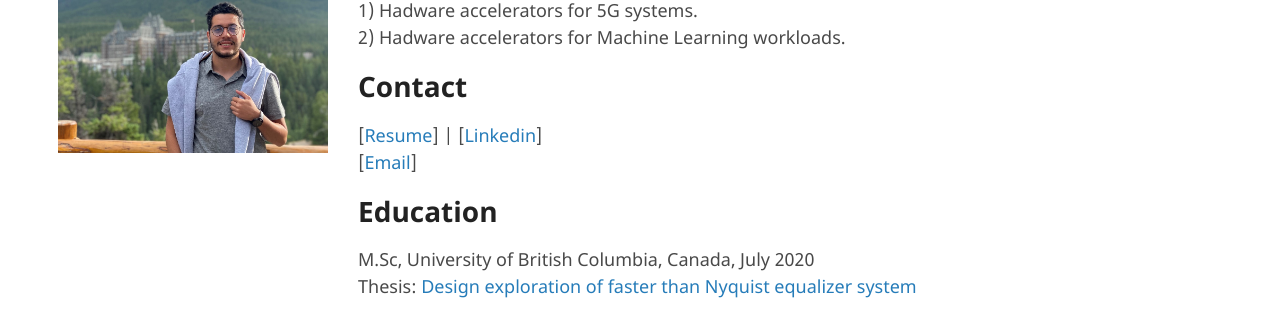
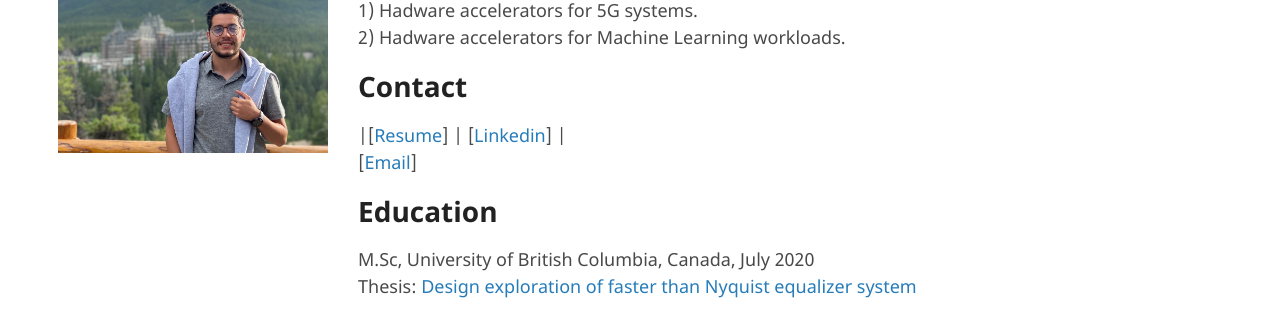
Before and after one commit to maomran/momatar, a Jekyll site: the page built from index.md, in a window 1280 px wide. Shown: the part 166-483 px from the top of the page. Built offline with Jekyll 4.4.1, drawn with Linux system fonts in a browser that asks for light colours; our own code applies the rules of GitHub Pages for plain Markdown files; the repository's description, which GitHub fills in, is left out.

```diff
--- a/index.md
+++ b/index.md
@@ -6,7 +6,7 @@ My research mainly focuses on:  \
 2) Hadware accelerators for Machine Learning workloads.
 
 # Contact
-[[Resume](./docs/resume.pdf)]     |  [[Linkedin](https://linkedin.com/in/momran66)]  \
+|[[Resume](./docs/resume.pdf)]      |  [[Linkedin](https://linkedin.com/in/momran66)]  |  \
 [[Email](mohamed.omran4192@gmai.com)]
 
 # Education
```
